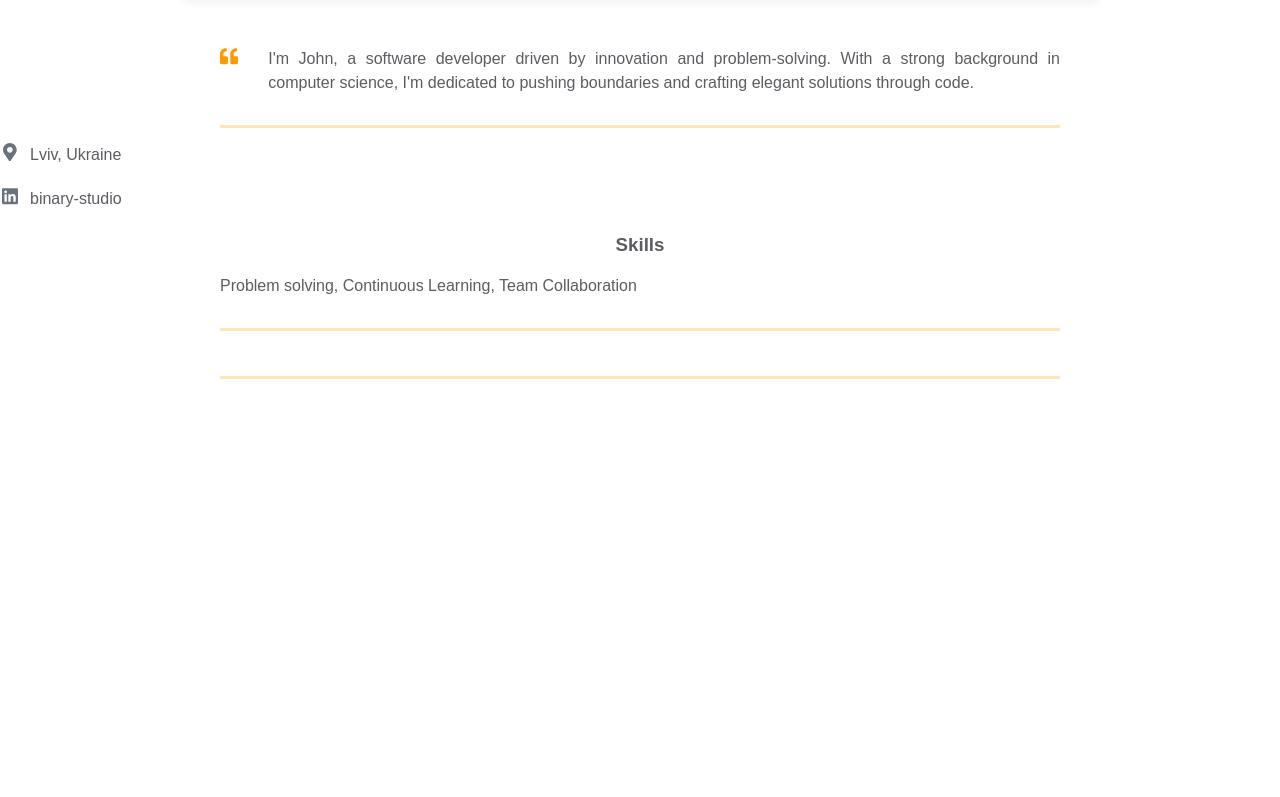
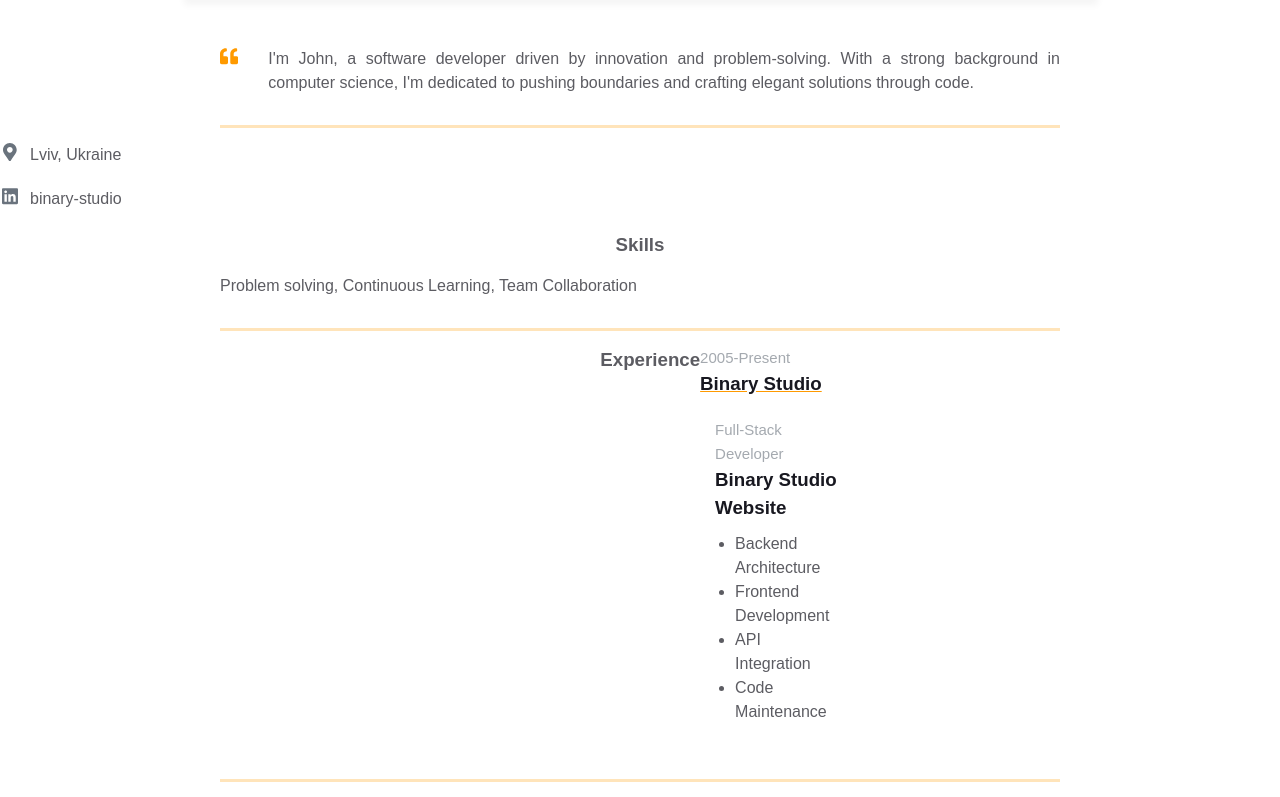
Before and after one commit to iandotasm/homepage, a plain HTML site: page index.html in a window 1280 px wide. Shown: the part 408-1205 px from the top of the page. Before the commit the page ends 802 px from the top, so only its background shows below. Drawn offline with Linux system fonts and the light colour scheme.

Commit message:
added content template within the 'experiences' container

```diff
--- a/index.html
+++ b/index.html
@@ -95,10 +95,28 @@
       <div class="resume__block">
         <div class="main-info fh">
           <div class="experiences"></div>
+          <h3 class="experiences__header">Experience</h3>
+          <div class="experiences__company">
+            <div class="experiences__company-header">
+              <span class="experiences__company-header-durability">2005-Present</span>
+              <h3 class="experiences__company-header-name">Binary Studio</h3>
+            </div>
 
+            <div class="experiences__company-project">
+              <span class="experiences__company-project-role">Full-Stack Developer</span>
+              <h3 class="experiences__company-project-name">Binary Studio Website</h3>
+              <ul class="experiences__company-project-responsibilities">
+                <li>Backend Architecture</li>
+                <li>Frontend Development</li>
+                <li>API Integration</li>
+                <li>Code Maintenance</li>
+              </ul>
+            </div>
+          </div>
           <div class="additional-info fv"></div>
         </div>
       </div>
     </div>
+
   </body>
 </html>
```
